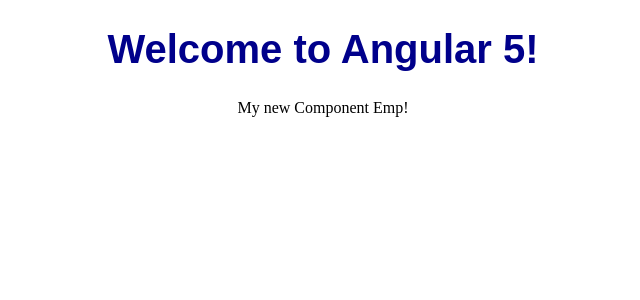
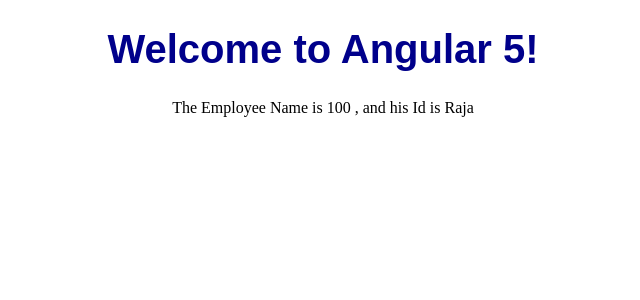
Before and after one commit to RajaShanmugavel/angular5, an Angular app: page / in a window 1280 px wide. Shown: the top 300 px of the page, without its empty margins (317-957 px from the left). Built offline with nearby package versions, Linux system fonts and the light colour scheme.

Commit message:
comp updates

```diff
--- a/src/app/emp/emp.component.html
+++ b/src/app/emp/emp.component.html
@@ -1,3 +1,3 @@
 <p>
-  My new Component Emp!
+  The Employee Name is {{empId}} , and his Id is {{getEmpName()}}
 </p>
--- a/src/app/emp/emp.component.ts
+++ b/src/app/emp/emp.component.ts
@@ -9,9 +9,20 @@
 })
 export class EmpComponent implements OnInit {
 
+  empId: number = 100;
+  empName: string = 'Raja';
+
   constructor() { }
 
   ngOnInit() {
   }
 
+  getEmpId(){
+    return this.empId;
+  }
+
+  getEmpName(){
+    return this.empName;
+  }
+
 }
```
